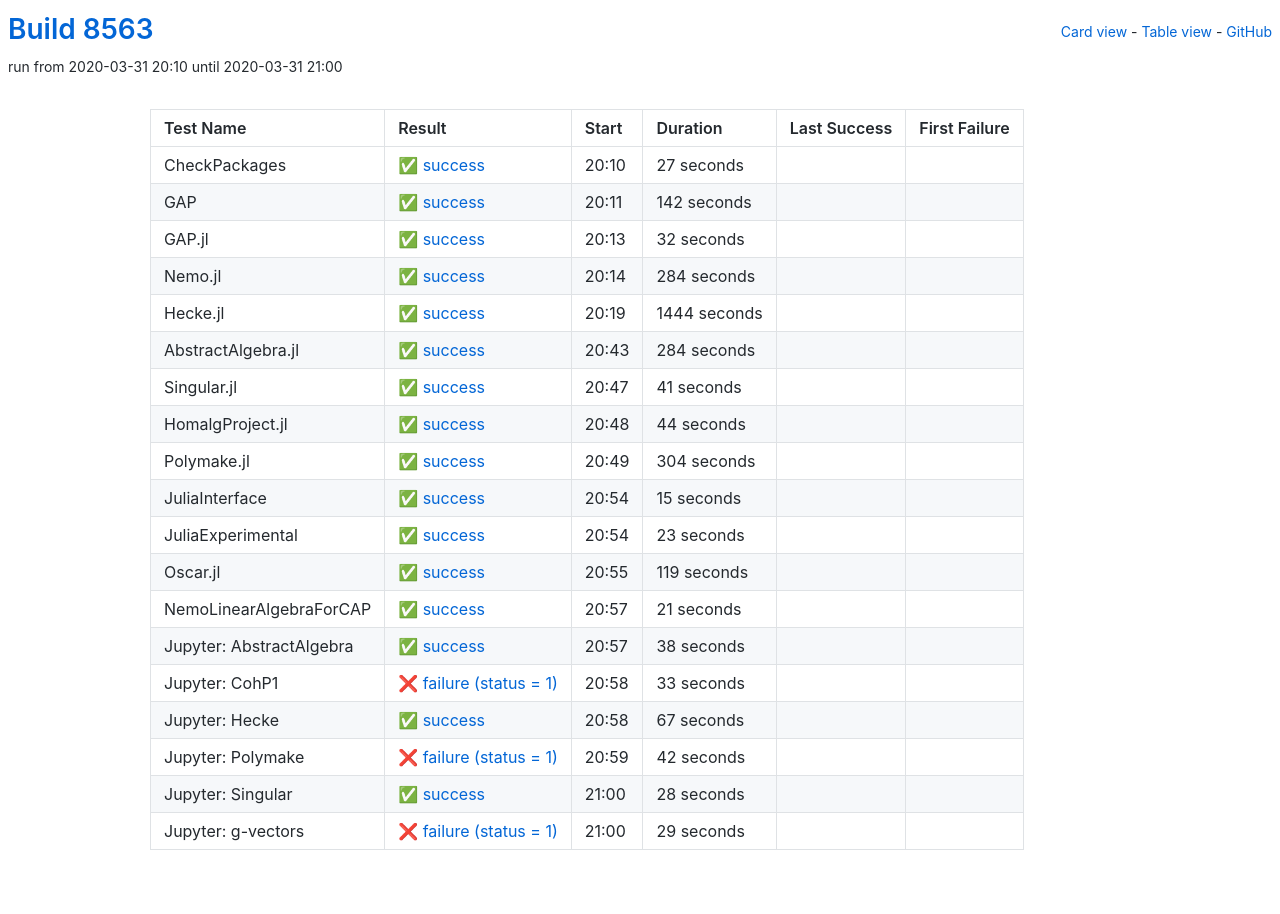
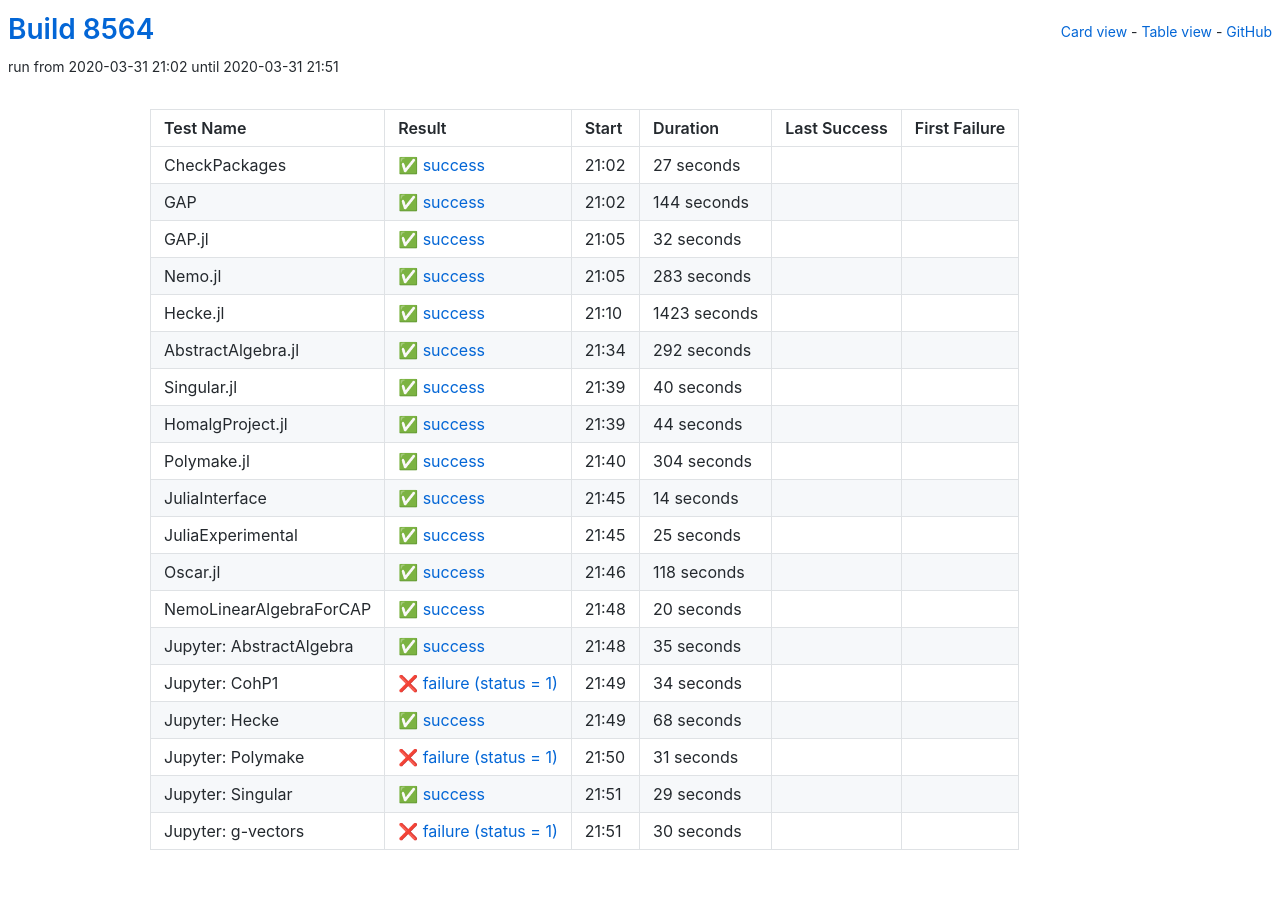
Before and after one commit to oscar-system/oscar-ci-status, a Jekyll site: the page built from table.html, in a window 1280 px wide. Built offline with Jekyll 4.4.1, drawn with Linux system fonts in a browser that asks for light colours.

Commit message:
Build 8564

```diff
--- a/_data/ci.yml
+++ b/_data/ci.yml
@@ -1,5 +1,5 @@
-build: 8563
-build_url: https://oscarci.mathematik.uni-kl.de/job/oscar/8563/
+build: 8564
+build_url: https://oscarci.mathematik.uni-kl.de/job/oscar/8564/
 job: oscar
 tests:
 - duration: 27
@@ -8,20 +8,20 @@ tests:
   first_failure_url: null
   last_success: false
   last_success_url: null
-  log: https://oscarci.mathematik.uni-kl.de/job/oscar/8563/artifact/logs/build-8563/CheckPackages.log
+  log: https://oscarci.mathematik.uni-kl.de/job/oscar/8564/artifact/logs/build-8564/CheckPackages.log
   name: CheckPackages
-  start: 2020-03-31 20:10
+  start: 2020-03-31 21:02
   status: success
   success: true
-- duration: 142
+- duration: 144
   exitcode: 0
   first_failure: false
   first_failure_url: null
   last_success: false
   last_success_url: null
-  log: https://oscarci.mathematik.uni-kl.de/job/oscar/8563/artifact/logs/build-8563/GAP.log
+  log: https://oscarci.mathematik.uni-kl.de/job/oscar/8564/artifact/logs/build-8564/GAP.log
   name: GAP
-  start: 2020-03-31 20:11
+  start: 2020-03-31 21:02
   status: success
   success: true
 - duration: 32
@@ -30,53 +30,53 @@ tests:
   first_failure_url: null
   last_success: false
   last_success_url: null
-  log: https://oscarci.mathematik.uni-kl.de/job/oscar/8563/artifact/logs/build-8563/GAP.jl.log
+  log: https://oscarci.mathematik.uni-kl.de/job/oscar/8564/artifact/logs/build-8564/GAP.jl.log
   name: GAP.jl
-  start: 2020-03-31 20:13
+  start: 2020-03-31 21:05
   status: success
   success: true
-- duration: 284
+- duration: 283
   exitcode: 0
   first_failure: false
   first_failure_url: null
   last_success: false
   last_success_url: null
-  log: https://oscarci.mathematik.uni-kl.de/job/oscar/8563/artifact/logs/build-8563/Nemo.jl.log
+  log: https://oscarci.mathematik.uni-kl.de/job/oscar/8564/artifact/logs/build-8564/Nemo.jl.log
   name: Nemo.jl
-  start: 2020-03-31 20:14
+  start: 2020-03-31 21:05
   status: success
   success: true
-- duration: 1444
+- duration: 1423
   exitcode: 0
   first_failure: false
   first_failure_url: null
   last_success: false
   last_success_url: null
-  log: https://oscarci.mathematik.uni-kl.de/job/oscar/8563/artifact/logs/build-8563/Hecke.jl.log
+  log: https://oscarci.mathematik.uni-kl.de/job/oscar/8564/artifact/logs/build-8564/Hecke.jl.log
   name: Hecke.jl
-  start: 2020-03-31 20:19
+  start: 2020-03-31 21:10
   status: success
   success: true
-- duration: 284
+- duration: 292
   exitcode: 0
   first_failure: false
   first_failure_url: null
   last_success: false
   last_success_url: null
-  log: https://oscarci.mathematik.uni-kl.de/job/oscar/8563/artifact/logs/build-8563/AbstractAlgebra.jl.log
+  log: https://oscarci.mathematik.uni-kl.de/job/oscar/8564/artifact/logs/build-8564/AbstractAlgebra.jl.log
   name: AbstractAlgebra.jl
-  start: 2020-03-31 20:43
+  start: 2020-03-31 21:34
   status: success
   success: true
-- duration: 41
+- duration: 40
   exitcode: 0
   first_failure: false
   first_failure_url: null
   last_success: false
   last_success_url: null
-  log: https://oscarci.mathematik.uni-kl.de/job/oscar/8563/artifact/logs/build-8563/Singular.jl.log
+  log: https://oscarci.mathematik.uni-kl.de/job/oscar/8564/artifact/logs/build-8564/Singular.jl.log
   name: Singular.jl
-  start: 2020-03-31 20:47
+  start: 2020-03-31 21:39
   status: success
   success: true
 - duration: 44
@@ -85,9 +85,9 @@ tests:
   first_failure_url: null
   last_success: false
   last_success_url: null
-  log: https://oscarci.mathematik.uni-kl.de/job/oscar/8563/artifact/logs/build-8563/HomalgProject.jl.log
+  log: https://oscarci.mathematik.uni-kl.de/job/oscar/8564/artifact/logs/build-8564/HomalgProject.jl.log
   name: HomalgProject.jl
-  start: 2020-03-31 20:48
+  start: 2020-03-31 21:39
   status: success
   success: true
 - duration: 304
@@ -96,118 +96,118 @@ tests:
   first_failure_url: null
   last_success: false
   last_success_url: null
-  log: https://oscarci.mathematik.uni-kl.de/job/oscar/8563/artifact/logs/build-8563/Polymake.jl.log
+  log: https://oscarci.mathematik.uni-kl.de/job/oscar/8564/artifact/logs/build-8564/Polymake.jl.log
   name: Polymake.jl
-  start: 2020-03-31 20:49
+  start: 2020-03-31 21:40
   status: success
   success: true
-- duration: 15
+- duration: 14
   exitcode: 0
   first_failure: false
   first_failure_url: null
   last_success: false
   last_success_url: null
-  log: https://oscarci.mathematik.uni-kl.de/job/oscar/8563/artifact/logs/build-8563/JuliaInterface.log
+  log: https://oscarci.mathematik.uni-kl.de/job/oscar/8564/artifact/logs/build-8564/JuliaInterface.log
   name: JuliaInterface
-  start: 2020-03-31 20:54
+  start: 2020-03-31 21:45
   status: success
   success: true
-- duration: 23
+- duration: 25
   exitcode: 0
   first_failure: false
   first_failure_url: null
   last_success: false
   last_success_url: null
-  log: https://oscarci.mathematik.uni-kl.de/job/oscar/8563/artifact/logs/build-8563/JuliaExperimental.log
+  log: https://oscarci.mathematik.uni-kl.de/job/oscar/8564/artifact/logs/build-8564/JuliaExperimental.log
   name: JuliaExperimental
-  start: 2020-03-31 20:54
+  start: 2020-03-31 21:45
   status: success
   success: true
-- duration: 119
+- duration: 118
   exitcode: 0
   first_failure: false
   first_failure_url: null
   last_success: false
   last_success_url: null
-  log: https://oscarci.mathematik.uni-kl.de/job/oscar/8563/artifact/logs/build-8563/Oscar.jl.log
+  log: https://oscarci.mathematik.uni-kl.de/job/oscar/8564/artifact/logs/build-8564/Oscar.jl.log
   name: Oscar.jl
-  start: 2020-03-31 20:55
+  start: 2020-03-31 21:46
   status: success
   success: true
-- duration: 21
+- duration: 20
   exitcode: 0
   first_failure: false
   first_failure_url: null
   last_success: false
   last_success_url: null
-  log: https://oscarci.mathematik.uni-kl.de/job/oscar/8563/artifact/logs/build-8563/NemoLinearAlgebraForCAP.log
+  log: https://oscarci.mathematik.uni-kl.de/job/oscar/8564/artifact/logs/build-8564/NemoLinearAlgebraForCAP.log
   name: NemoLinearAlgebraForCAP
-  start: 2020-03-31 20:57
+  start: 2020-03-31 21:48
   status: success
   success: true
-- duration: 38
+- duration: 35
   exitcode: 0
   first_failure: false
   first_failure_url: null
   last_success: false
   last_success_url: null
-  log: https://oscarci.mathematik.uni-kl.de/job/oscar/8563/artifact/logs/build-8563/Jupyter-AbstractAlgebra.log
+  log: https://oscarci.mathematik.uni-kl.de/job/oscar/8564/artifact/logs/build-8564/Jupyter-AbstractAlgebra.log
   name: 'Jupyter: AbstractAlgebra'
-  start: 2020-03-31 20:57
+  start: 2020-03-31 21:48
   status: success
   success: true
-- duration: 33
+- duration: 34
   exitcode: 1
   first_failure: false
   first_failure_url: null
   last_success: false
   last_success_url: null
-  log: https://oscarci.mathematik.uni-kl.de/job/oscar/8563/artifact/logs/build-8563/Jupyter-CohP1.log
+  log: https://oscarci.mathematik.uni-kl.de/job/oscar/8564/artifact/logs/build-8564/Jupyter-CohP1.log
   name: 'Jupyter: CohP1'
-  start: 2020-03-31 20:58
+  start: 2020-03-31 21:49
   status: failure
   success: false
-- duration: 67
+- duration: 68
   exitcode: 0
   first_failure: false
   first_failure_url: null
   last_success: false
   last_success_url: null
-  log: https://oscarci.mathematik.uni-kl.de/job/oscar/8563/artifact/logs/build-8563/Jupyter-Hecke.log
+  log: https://oscarci.mathematik.uni-kl.de/job/oscar/8564/artifact/logs/build-8564/Jupyter-Hecke.log
   name: 'Jupyter: Hecke'
-  start: 2020-03-31 20:58
+  start: 2020-03-31 21:49
   status: success
   success: true
-- duration: 42
+- duration: 31
   exitcode: 1
   first_failure: false
   first_failure_url: null
   last_success: false
   last_success_url: null
-  log: https://oscarci.mathematik.uni-kl.de/job/oscar/8563/artifact/logs/build-8563/Jupyter-Polymake.log
+  log: https://oscarci.mathematik.uni-kl.de/job/oscar/8564/artifact/logs/build-8564/Jupyter-Polymake.log
   name: 'Jupyter: Polymake'
-  start: 2020-03-31 20:59
+  start: 2020-03-31 21:50
   status: failure
   success: false
-- duration: 28
+- duration: 29
   exitcode: 0
   first_failure: false
   first_failure_url: null
   last_success: false
   last_success_url: null
-  log: https://oscarci.mathematik.uni-kl.de/job/oscar/8563/artifact/logs/build-8563/Jupyter-Singular.log
+  log: https://oscarci.mathematik.uni-kl.de/job/oscar/8564/artifact/logs/build-8564/Jupyter-Singular.log
   name: 'Jupyter: Singular'
-  start: 2020-03-31 21:00
+  start: 2020-03-31 21:51
   status: success
   success: true
-- duration: 29
+- duration: 30
   exitcode: 1
   first_failure: false
   first_failure_url: null
   last_success: false
   last_success_url: null
-  log: https://oscarci.mathematik.uni-kl.de/job/oscar/8563/artifact/logs/build-8563/Jupyter-g-vectors.log
+  log: https://oscarci.mathematik.uni-kl.de/job/oscar/8564/artifact/logs/build-8564/Jupyter-g-vectors.log
   name: 'Jupyter: g-vectors'
-  start: 2020-03-31 21:00
+  start: 2020-03-31 21:51
   status: failure
   success: false
```
Also changed, not shown: README.md.
